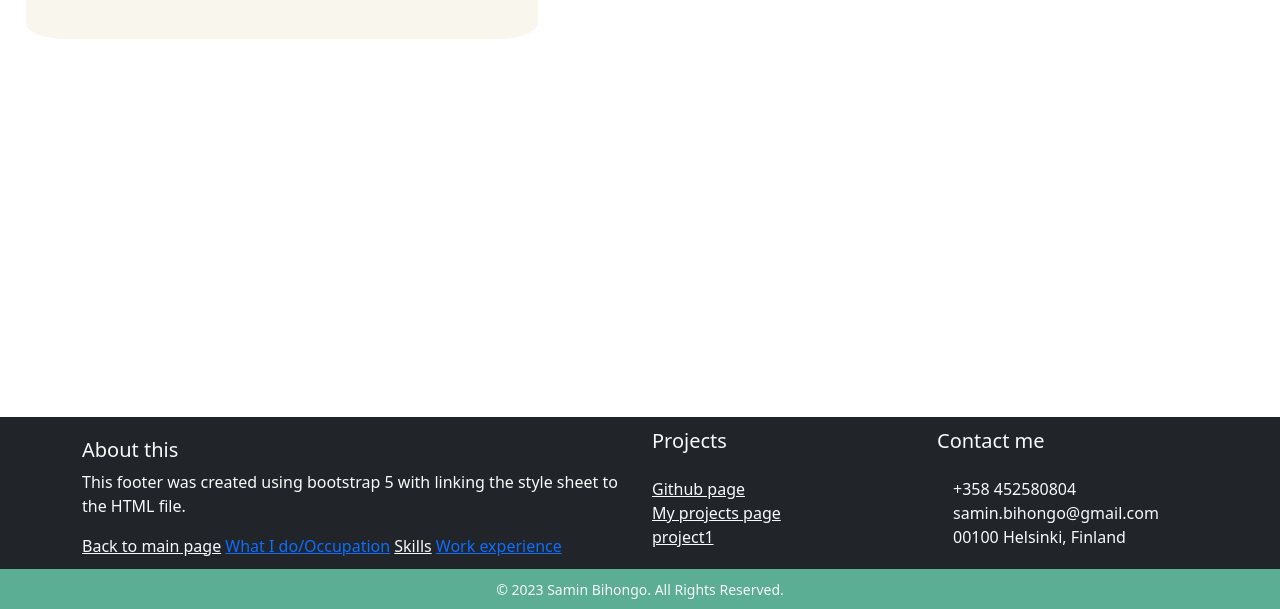
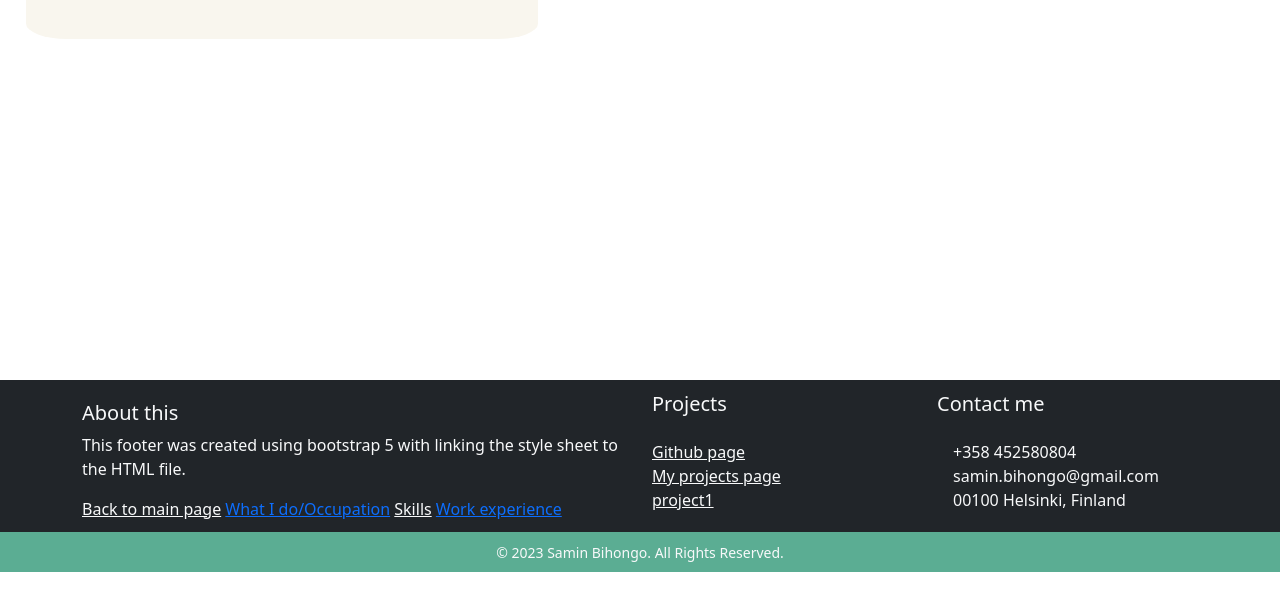
Before and after one commit to saminbihongo/MyCVwebsite, a plain HTML site: page Whatido.html in a window 1280 px wide. Shown: the part 191-800 px from the top of the page. Drawn offline with nearby package versions, Linux system fonts and the light colour scheme.

Commit message:
Fixed footer on whatido

```diff
--- a/Whatido.html
+++ b/Whatido.html
@@ -18,7 +18,7 @@
   </div>
 
 
-  <footer class="bg-dark text-light" style="position: fixed; bottom: 0%; right: 0%; left: 0%; margin-top: 100%;">
+  <footer class="bg-dark text-light" style="position: relative; bottom: 0%; right: 0%; left: 0%; margin-top: 26.7%;">
     <div class="container py-1">
       <div class="row">
         <div class="col-md-6">
```
